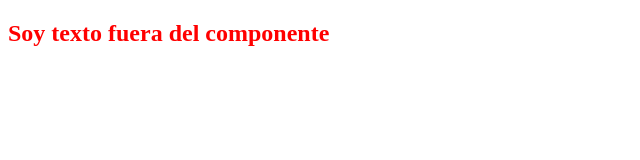
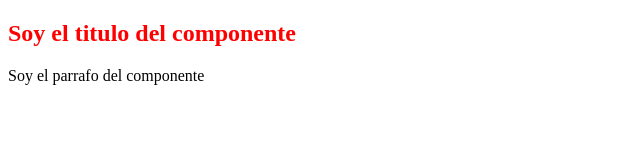
Before and after one commit to spizzirri/WebComponents, a website: page Slot/index.html in a window 1280 px wide. Shown: the whole page, without its empty margins (0-640 px from the left). Drawn offline with Linux system fonts and the light colour scheme.

Commit message:
quinto ejemplo - multi slots

```diff
--- a/Slot/index.html
+++ b/Slot/index.html
@@ -8,7 +8,8 @@
 </head>
 <body>
     <my-element>
-        Soy texto fuera del componente
+        <span slot="title"> Soy el titulo del componente </span>
+        <span slot="parrafo"> Soy el parrafo del componente </span>
     </my-element>
     <script type="module" src="./my-element.js"></script>
 </body>
--- a/Slot/my-element.js
+++ b/Slot/my-element.js
@@ -12,8 +12,13 @@ class myElement extends HTMLElement {
         template.innerHTML = `
             <section>
                 <h2>
-                    <slot></slot>
+                    <slot name="title"></slot>
                 </h2>
+                <div>
+                    <p>
+                        <slot name="parrafo"></slot>
+                    </p>
+                </div>
             </section>
             ${this.getStyles()}
         `;
```
